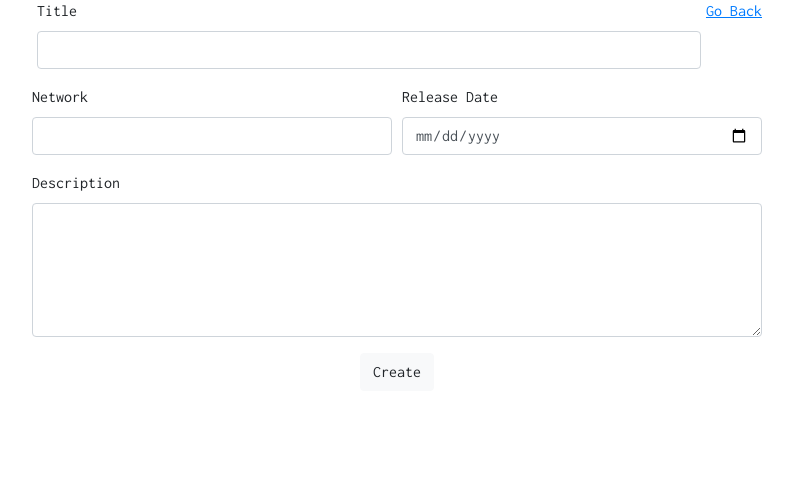
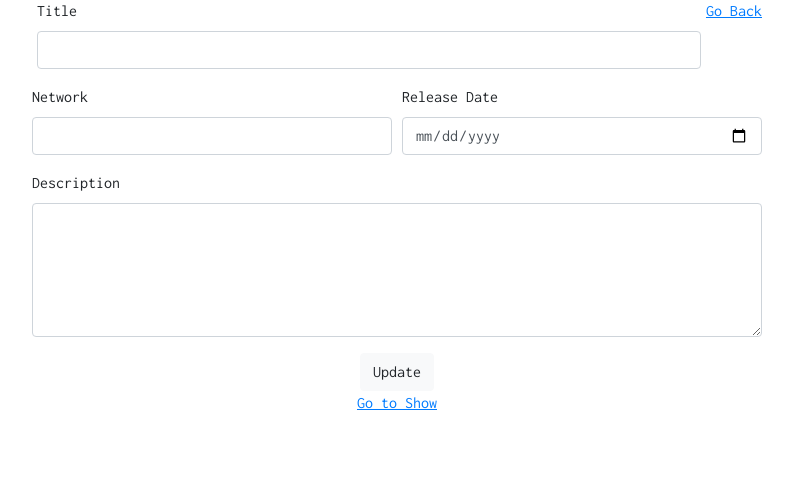
Before and after one commit to joshgendal/coding-dojo-challenge, a Django app: template codingdojochallenge/templates/codingdojochallenge/edit-show.html in a window 1280 px wide. Shown: the part 79-580 px from the top of the page, without its empty margins (243-1036 px from the left). Run offline with Django 3.2, Linux system fonts and the light colour scheme; the template is opened without the code that fills it: values that come from a table or form of the project are taken from there, others are empty; some libraries are stand-ins or nearby versions.

Commit message:
added go to show link on edit page

```diff
--- a/codingdojochallenge/templates/codingdojochallenge/edit-show.html
+++ b/codingdojochallenge/templates/codingdojochallenge/edit-show.html
@@ -57,7 +57,10 @@
                   {{ form.description }}
                   </textarea>
                   <div class="center">
-                    <button id="create-btn" class="btn btn-light sm-margin-top" style="margin-top:16px;">Create</button>
+                    <button id="create-btn" class="btn btn-light sm-margin-top" style="margin-top:16px;">Update</button>
+                  </div>
+                  <div class="center">
+                    <a href="/shows/{{ show_id }}" class="go-back-link">Go to Show</a>
                   </div>
                 </div>
               </div>
```
